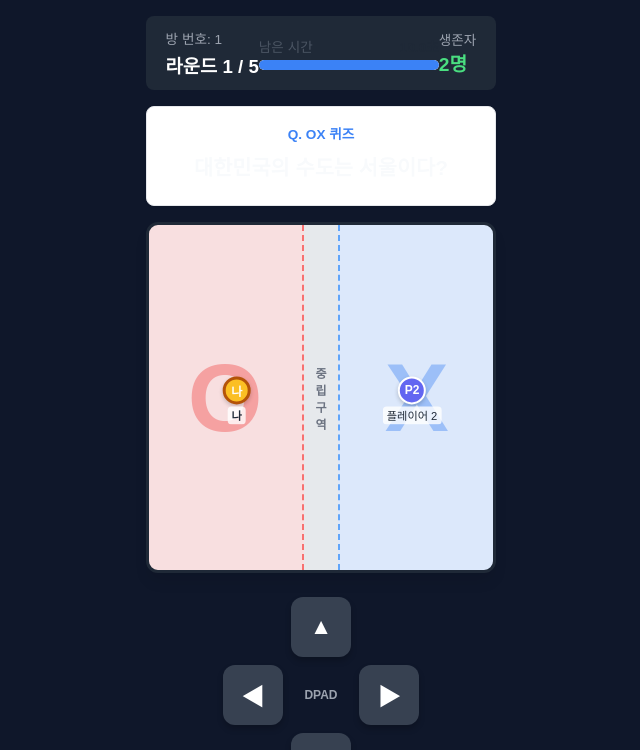
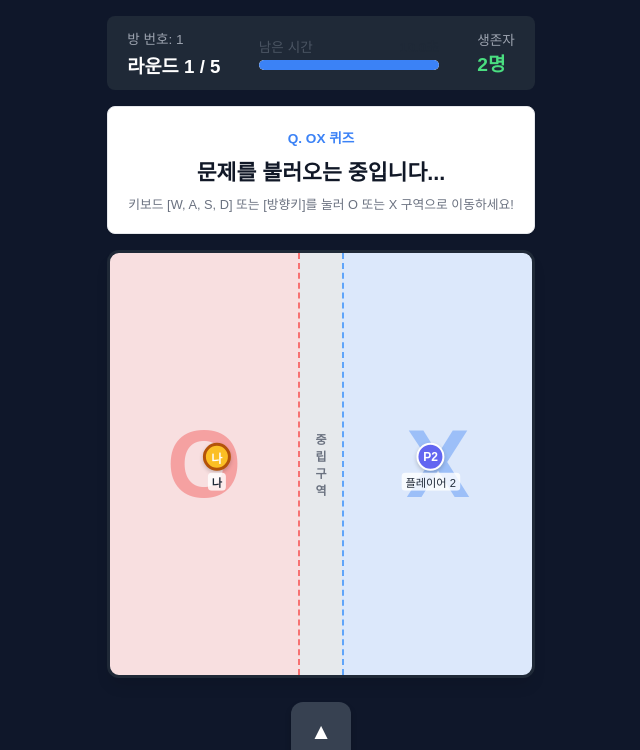
Before and after one commit to mukhoplus/mukplay-fe, a React (Vite) app: page /game/1 in a window 1280 px wide. Shown: the top 750 px of the page, without its empty margins (319-959 px from the left). Built offline with nearby package versions, Linux system fonts and the light colour scheme.

Commit message:
feat: real-time question display, position sync, and instant room start redirection

```diff
--- a/src/pages/GameBoardPage.tsx
+++ b/src/pages/GameBoardPage.tsx
@@ -76,14 +76,19 @@ export const GameBoardPage: React.FC = () => {
           background: '#ffffff',
           border: '1px solid #e5e7eb',
           borderRadius: '8px',
-          padding: '1rem',
+          padding: '1.25rem',
           textAlign: 'center',
           marginBottom: '1rem',
           boxShadow: '0 1px 3px rgba(0,0,0,0.05)',
         }}
       >
         <span style={{ fontSize: '0.85rem', color: '#3b82f6', fontWeight: 'bold' }}>Q. OX 퀴즈</span>
-        <h2 style={{ margin: '0.5rem 0', fontSize: '1.3rem' }}>대한민국의 수도는 서울이다?</h2>
+        <h2 style={{ margin: '0.5rem 0', fontSize: '1.35rem', color: '#111827' }}>
+          {gameState?.questionContent ?? '문제를 불러오는 중입니다...'}
+        </h2>
+        <div style={{ fontSize: '0.8rem', color: '#6b7280', marginTop: '0.3rem' }}>
+          키보드 [W, A, S, D] 또는 [방향키]를 눌러 O 또는 X 구역으로 이동하세요!
+        </div>
       </div>
 
       {/* Main Game Board */}
--- a/src/pages/RoomWaitingPage.tsx
+++ b/src/pages/RoomWaitingPage.tsx
@@ -1,5 +1,6 @@
 import React, { useState, useEffect, useCallback } from 'react';
 import { useParams, useNavigate } from 'react-router-dom';
+import { Client } from '@stomp/stompjs';
 import { useAuthStore } from '../stores/authStore';
 
 export interface Participant {
@@ -91,9 +92,37 @@ export const RoomWaitingPage: React.FC = () => {
     }
   }, [roomId, token, navigate]);
 
+  // 대기실 실시간 소켓 연결 (방장이 게임 시작 시 모든 참가자 즉시 이동)
+  useEffect(() => {
+    if (!roomId || !token) return;
+
+    const wsUrl = `ws://${window.location.host}/ws/game?token=${token}`;
+    const client = new Client({
+      brokerURL: wsUrl,
+      reconnectDelay: 3000,
+      onConnect: () => {
+        client.subscribe(`/topic/room/${roomId}/start`, (msg) => {
+          try {
+            const data = JSON.parse(msg.body);
+            if (data.state === 'PLAYING') {
+              navigate(`/game/${roomId}`);
+            }
+          } catch (e) {
+            console.error(e);
+          }
+        });
+      },
+    });
+
+    client.activate();
+    return () => {
+      client.deactivate();
+    };
+  }, [roomId, token, navigate]);
+
   useEffect(() => {
     fetchRoom();
-    const interval = setInterval(fetchRoom, 2000);
+    const interval = setInterval(fetchRoom, 1000);
     return () => clearInterval(interval);
   }, [fetchRoom]);
 
--- a/src/stores/stompStore.ts
+++ b/src/stores/stompStore.ts
@@ -14,6 +14,7 @@ export interface GameStateMessage {
   currentRound: number;
   maxRounds: number;
   questionId: number | null;
+  questionContent: string | null;
   startedAt: string;
   endsAt: string | null;
   alivePlayerCount: number;
```
